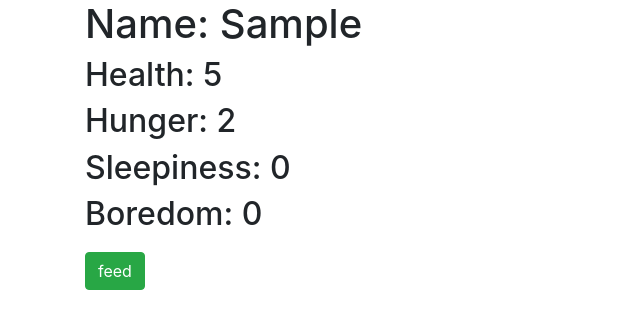
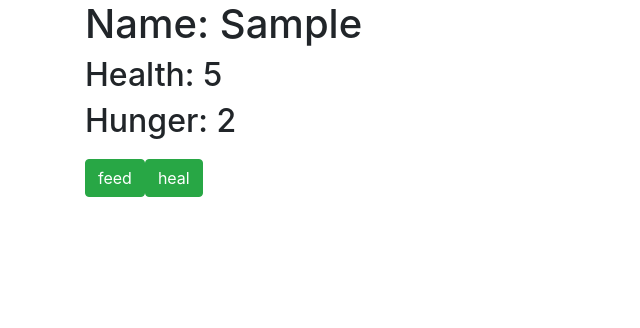
Before and after one commit to mabry1985/Tamagotcha, a React app: page / in a window 1280 px wide. Both pictures are taken after typing "Sample" into the empty fields and a click on the button "Create!". Shown: the top 328 px of the page, without its empty margins (0-640 px from the left). Built offline with nearby package versions, Linux system fonts and the light colour scheme.

Commit message:
fix logic for health and add css transitions

```diff
--- a/package.json
+++ b/package.json
@@ -70,6 +70,7 @@
     "prop-types": "^15.7.2",
     "react": "^16.9.0",
     "react-dom": "^16.9.0",
+    "react-transition-group": "^1.2.1",
     "whatwg-fetch": "^3.0.0"
   }
 }
--- a/src/components/AppControl.jsx
+++ b/src/components/AppControl.jsx
@@ -35,7 +35,7 @@ class AppControl extends React.Component {
 
     return (
       <div>
-        {currentlyVisibleContent}
+          {currentlyVisibleContent}
       </div>
     );
   }
--- a/src/components/Tamagotcha.jsx
+++ b/src/components/Tamagotcha.jsx
@@ -1,4 +1,5 @@
 import React, { Component } from 'react';
+import { CSSTransitionGroup } from 'react-transition-group';
 
 class Tamagotcha extends Component {
   constructor(props) {
@@ -6,8 +7,9 @@ class Tamagotcha extends Component {
     this.state = {
       health: 5,
       hunger: 0,
-      sleepiness: 0,
-      boredom: 0,
+
+      // sleepiness: 0,
+      // boredom: 0,
     };
   }
 
@@ -20,6 +22,10 @@ class Tamagotcha extends Component {
     this.hungerCheckTimer = setInterval(
       () => this.hungerCheck(),
       1000
+    );
+
+    this.healthCheckTimer = setInterval(
+      () => this.healthCheck(),
     );
   }
 
@@ -38,22 +44,49 @@ class Tamagotcha extends Component {
     });
   }
 
+  heal = () =>
+    this.setState({
+      health: this.state.health = 5,
+    });
+
+  healthCheck() {
+    if (this.state.health < 1) {
+      this.setState({
+        health: this.state.health = 0,
+      });
+    }
+  }
+
   feed = () => {
+    if (this.state.hunger > 1) {
       this.setState({
         hunger: this.state.hunger -= 2,
       });
+    }else
+      this.setState({
+        hunger: this.state.hunger = 0,
+      });
+    this.hungerTimer();
   };
 
   render() {
     return (
-      <div>
+      <CSSTransitionGroup
+  transitionName="example"
+  transitionAppear={true}
+  transitionAppearTimeout={500}
+  transitionEnter={false}
+  transitionLeave={false}>
   <h1>Name: {this.props.name}</h1>
   <h2>Health: {this.state.health}</h2>
   <h2>Hunger: {this.state.hunger}</h2>
-        <h2>Sleepiness: {this.state.sleepiness}</h2>
+  {/* <h2>Sleepiness: {this.state.sleepiness}</h2>
   <h2>Boredom: {this.state.boredom}</h2>
+  */}
   <button className='btn btn-success' onClick={this.feed}>feed</button>
-      </div>
+  <button className='btn btn-success' onClick={this.heal}>heal</button>
+</CSSTransitionGroup>
+
     );
   }
 
--- a/src/style.scss
+++ b/src/style.scss
@@ -4,3 +4,11 @@
   // background-image: url("./assets/images/background.png");
   // background-repeat: no-repeat;
 }
+.example-appear {
+  opacity: 0.01;
+}
+
+.example-appear.example-appear-active {
+  opacity: 1;
+  transition: opacity .5s ease-in;
+}
```
Also changed, not shown: 1 other file (tests, documents, lock files or other folders). Lines whose indentation alone changed are shown as unchanged.
